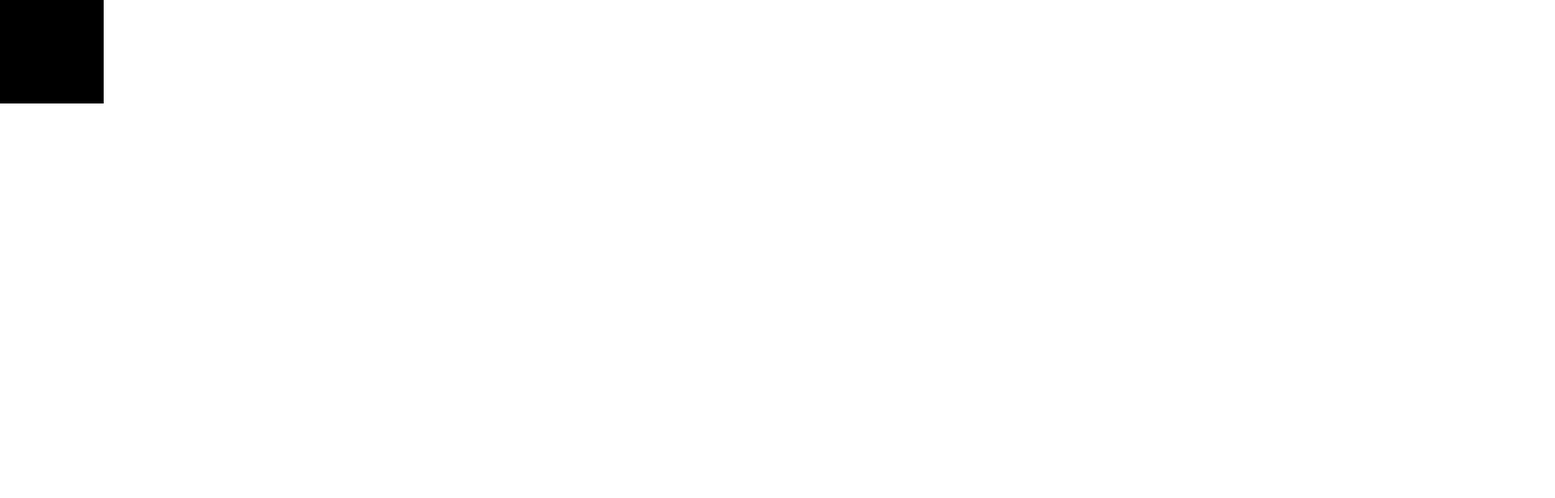
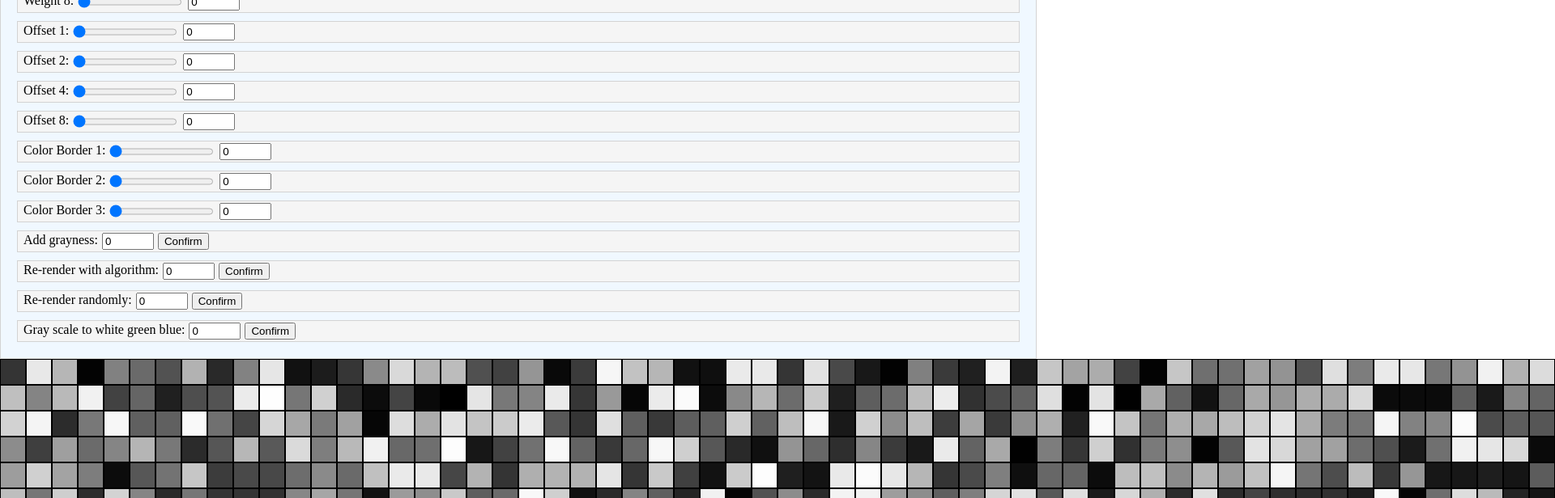
Before and after one commit to AlbionVisual/Map-generating-algorithm-2023, a React (Vite) app: page / in a window 1280 px wide. Shown: the part 200-816 px from the top of the page at 81% size, 1920 px wide, since content can reach past the window. Built offline with nearby package versions, Linux system fonts and the light colour scheme.

Commit message:
Move out functions from app.js

```diff
--- a/src/App.jsx
+++ b/src/App.jsx
@@ -1,26 +1,18 @@
 /** @format */
 
 import "./App.css";
-import React, { useEffect, useState } from "react";
+import React, { useRef, useState } from "react";
 import Map from "./elements/map";
 import Controls from "./elements/controls";
+import { rerenderMap, fillRandomly } from "./functions/rerenderMap";
+import { grayToReal } from "./functions/convertMapColors";
 
 // Consts
-const SIZEX = 4,
-  SIZEY = 4;
+const SIZEX = 64,
+  SIZEY = 64;
 
 // Default functions
-const buildDefaultWorld = () => {
-  // fill world with color
-  const defaultWorld = [[]];
-  for (let i = 0; i < SIZEY; i++) {
-    defaultWorld[i] = [];
-    for (let k = 0; k < SIZEX; k++) {
-      defaultWorld[i][k] = { BGRed: 0, BGGreen: 0, BGBlue: 0 }; // you can use "rgb(r,b,g)" here
-    }
-  }
-  return defaultWorld;
-};
+
 const changeValue = (obj, whatChange, withWhat, how = "replace") => {
   // change all values in array of arrays of ... of objects
   let newObj;
@@ -31,7 +23,7 @@ const changeValue = (obj, whatChange, withWhat, how = "replace") => {
     }
   } else {
     newObj = { ...obj };
-    if (how == "replace") newObj[whatChange] = withWhat;
+    if (how == "replace") newObj[whatChange] += withWhat;
     else if (how == "add")
       newObj[whatChange] = Number(newObj[whatChange]) + Number(withWhat);
     else if (how == "remove")
@@ -48,17 +40,15 @@ const App = () => {
   // console.log("App");
 
   // States
-  const [world, setWorld] = useState(buildDefaultWorld);
-  const [appMargin, setAppMargin] = useState(0); // in px
+  const [world, setWorld] = useState(fillRandomly(SIZEX, SIZEY));
+
+  // Refs
+  const weights = useRef([1, 1, 1, 1]);
+  const offset = useRef([0, 1, 0, 2]);
+  const deepness = useRef([1, 2, 4, 8]);
+  const colorBorders = useRef([200, 100, 50]);
 
   // Help funcitons:
-  const changeBackground = (newVal) => {
-    const koff = 255 - (newVal * 255) / 100;
-    let newWorld = changeValue(world, "BGRed", koff);
-    newWorld = changeValue(newWorld, "BGGreen", koff);
-    newWorld = changeValue(newWorld, "BGBlue", koff);
-    setWorld(newWorld);
-  };
   const addToBackground = (howMuch) => {
     let newWorld = changeValue(world, "BGRed", howMuch, "add");
     newWorld = changeValue(newWorld, "BGGreen", howMuch, "add");
@@ -66,22 +56,112 @@ const App = () => {
 
     setWorld(newWorld);
   };
+  const rerenderAlg = () => {
+    setWorld(
+      rerenderMap(
+        world,
+        SIZEX,
+        SIZEY,
+        weights.current,
+        offset.current,
+        deepness.current
+      )
+    );
+  };
+  const changeWeight = (what, how) => {
+    weights.current[what] = +how;
+  };
+  const changeOffset = (what, how) => {
+    offset.current[what] = +how;
+  };
+  const grayToWGB = () => {
+    setWorld(grayToReal(world, SIZEX, SIZEY, colorBorders.current));
+  };
+  const changeBorder = (what, how) => {
+    colorBorders.current[what] = Number(how);
+  };
+
+  const rerenderRand = () => {
+    setWorld(fillRandomly(SIZEX, SIZEY, world));
+  };
 
   return (
     // JSX --controls-- --map--
-    <div
-      className="app"
-      style={{ margin: `${appMargin}px`, backgroundColor: appMargin }}>
+    <div className="app">
       <Controls
         sliders={[
-          { name: "App margin (in px): ", setState: setAppMargin },
           {
-            name: "Change background (grayness): ",
-            setState: changeBackground,
+            name: "Weight 1: ",
+            setState: (how) => {
+              changeWeight(0, how);
+            },
+          },
+          {
+            name: "Weight 2: ",
+            setState: (how) => {
+              changeWeight(1, how);
+            },
+          },
+          {
+            name: "Weight 4: ",
+            setState: (how) => {
+              changeWeight(2, how);
+            },
+          },
+          {
+            name: "Weight 8: ",
+            setState: (how) => {
+              changeWeight(3, how);
+            },
+          },
+          {
+            name: "Offset 1: ",
+            setState: (how) => {
+              changeOffset(0, how);
+            },
+          },
+          {
+            name: "Offset 2: ",
+            setState: (how) => {
+              changeOffset(1, how);
+            },
+          },
+          {
+            name: "Offset 4: ",
+            setState: (how) => {
+              changeOffset(2, how);
+            },
+          },
+          {
+            name: "Offset 8: ",
+            setState: (how) => {
+              changeOffset(3, how);
+            },
+          },
+          {
+            name: "Color Border 1: ",
+            setState: (how) => {
+              changeBorder(0, +how);
+            },
+          },
+          {
+            name: "Color Border 2: ",
+            setState: (how) => {
+              changeBorder(1, +how);
+            },
+          },
+          {
+            name: "Color Border 3: ",
+            setState: (how) => {
+              changeBorder(2, +how);
+            },
           },
         ]}
         confirm={[
           { name: "Add grayness: ", setState: addToBackground },
+          { name: "Re-render with algorithm: ", setState: rerenderAlg },
+          { name: "Re-render randomly: ", setState: rerenderRand },
+          { name: "Gray scale to white green blue: ", setState: grayToWGB },
         ]}></Controls>
       {/* sliders:
             name: label near your slider
--- /dev/null
+++ b/src/functions/convertMapColors.js
@@ -0,0 +1,32 @@
+/** @format */
+
+export const grayToReal = (
+  oldWorld,
+  sizeX,
+  sizeY,
+  BORDERS = [200, 100, 50]
+) => {
+  let world = [...oldWorld];
+
+  for (let i = 0; i < sizeY; i++) {
+    for (let j = 0; j < sizeX; j++) {
+      let gray = world[i][j].BGRed;
+      if (gray > BORDERS[0]) continue;
+      else if (gray > BORDERS[1]) {
+        world[i][j].BGRed = 0;
+        world[i][j].BGGreen = 255;
+        world[i][j].BGBlue = 0;
+      } else if (gray > BORDERS[2]) {
+        world[i][j].BGRed = 0;
+        world[i][j].BGGreen = BORDERS[0];
+        world[i][j].BGBlue = (100 - gray) * 4;
+      } else {
+        world[i][j].BGRed = 0;
+        world[i][j].BGGreen = 0;
+        world[i][j].BGBlue = BORDERS[0];
+      }
+    }
+  }
+
+  return world;
+};
--- /dev/null
+++ b/src/functions/rerenderMap.js
@@ -0,0 +1,56 @@
+/** @format */
+
+export const rerenderMap = (
+  world,
+  sizeX,
+  sizeY,
+  WEIGHTS = [1, 1, 1, 1],
+  OFFSET = [0, 1, 0, 2],
+  DEEPNESS = [1, 2, 4, 8]
+) => {
+  let newMap = [...world];
+  let chunkedMap = [[[]]];
+  for (let k = 0; k < DEEPNESS.length; k++) {
+    chunkedMap[k] = [];
+    for (let i = 0; i - 1 < sizeY / DEEPNESS[k]; i++) {
+      chunkedMap[k][i] = [];
+      for (let j = 0; j - 1 < sizeX / DEEPNESS[k]; j++) {
+        chunkedMap[k][i][j] = Math.random() * 256;
+      }
+    }
+  }
+  // console.log("Chunks:", chunkedMap);
+
+  for (let i = 0; i < sizeY; i++) {
+    for (let j = 0; j < sizeX; j++) {
+      let weightSum = 0;
+      let koff = 0;
+      for (let s = 0; s < WEIGHTS.length; s++) {
+        weightSum += WEIGHTS[s];
+        koff +=
+          chunkedMap[s][Math.floor((i + OFFSET[s]) / DEEPNESS[s])][
+            Math.floor((j + OFFSET[s]) / DEEPNESS[s])
+          ] * WEIGHTS[s];
+      }
+      koff /= weightSum;
+      newMap[i][j] = { BGRed: koff, BGGreen: koff, BGBlue: koff };
+      // if (i == 0 && j == 0) console.log("First element:", newMap[i][j]);
+    }
+  }
+
+  // console.log("New map:", newMap);
+  return newMap;
+};
+
+export const fillRandomly = (sizeX, sizeY, world = [[]]) => {
+  // fill world with color
+  const defaultWorld = [...world];
+  for (let i = 0; i < sizeY; i++) {
+    defaultWorld[i] = [];
+    for (let k = 0; k < sizeX; k++) {
+      const koff = Math.random() * 255;
+      defaultWorld[i][k] = { BGRed: koff, BGGreen: koff, BGBlue: koff };
+    }
+  }
+  return defaultWorld;
+};
```
